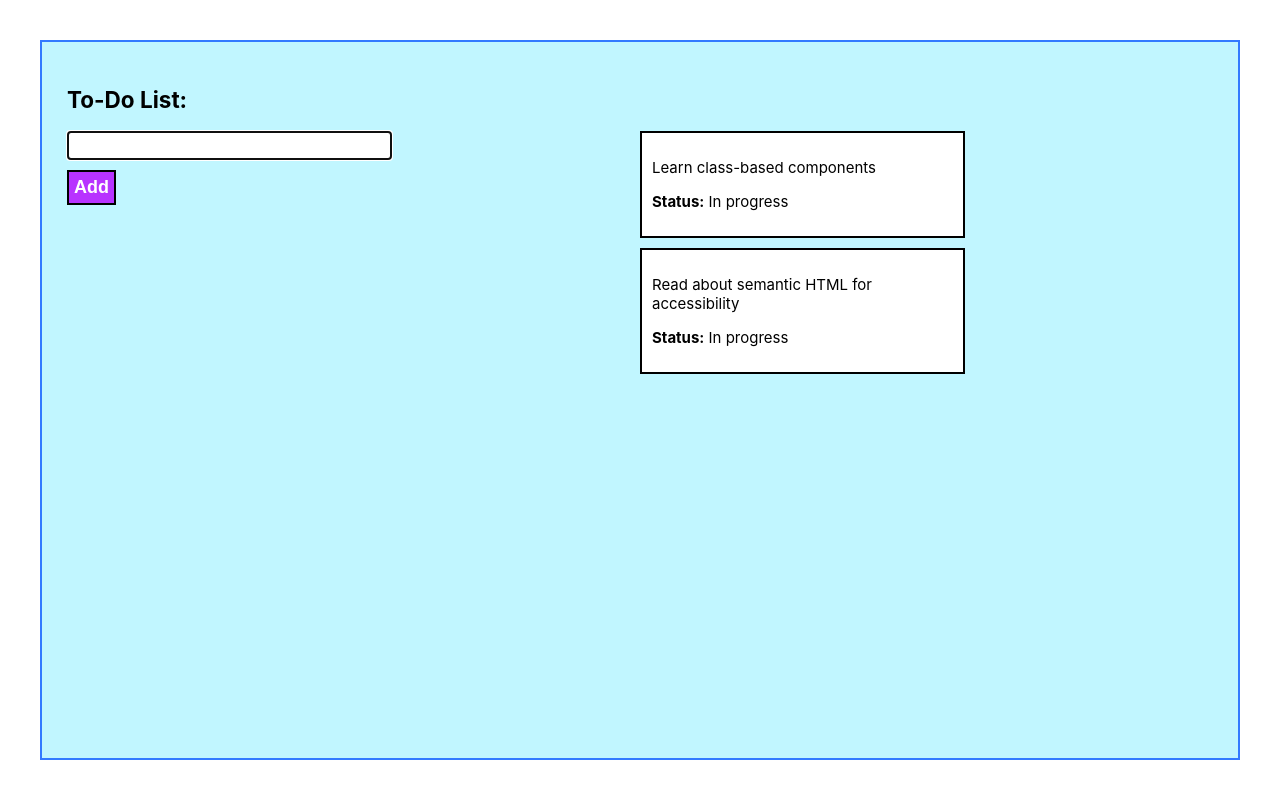
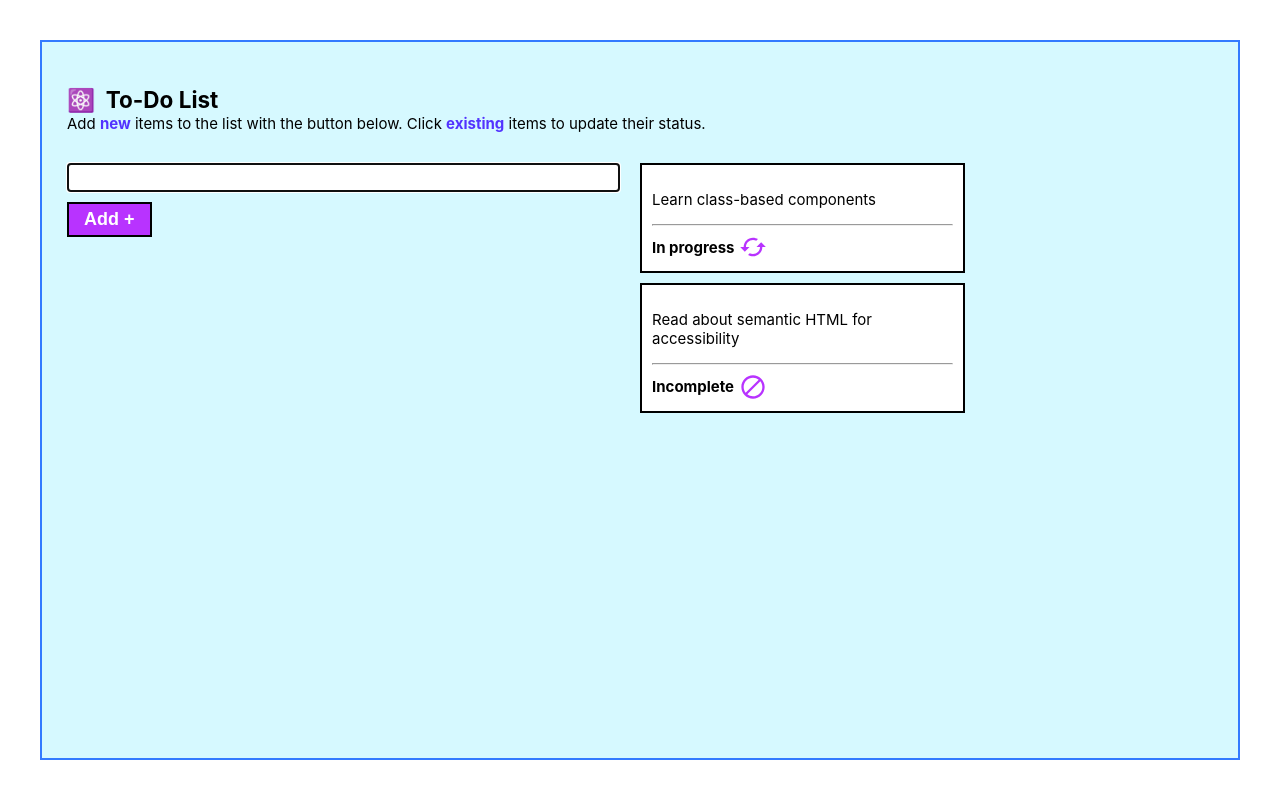
Before and after one commit to hellkat1911/react-todo-app, a React (Create React App) app: page / in a window 1280 px wide. Built offline with nearby package versions, Linux system fonts and the light colour scheme.

Commit message:
Add updatable status to to-do items

```diff
--- a/package.json
+++ b/package.json
@@ -3,6 +3,8 @@
   "version": "0.0.1",
   "private": true,
   "dependencies": {
+    "@material-ui/core": "^4.5.0",
+    "@material-ui/icons": "^4.4.3",
     "prop-types": "^15.7.2",
     "react": "^16.10.2",
     "react-dom": "^16.10.2",
--- a/src/components/Container.jsx
+++ b/src/components/Container.jsx
@@ -4,9 +4,10 @@ import TodoForm from './TodoForm';
 import TodoList from './TodoList';
 
 import todos from '../data/todos';
+import statuses from '../data/statuses';
 
 const Main = styled.main`
-  background: rgba(51, 224, 255, 0.3);
+  background: rgba(51, 224, 255, 0.2);
   border: 2px solid rgba(51, 122, 255, 1);
   margin: 40px;
   min-height: calc(100vh - 80px);
@@ -15,6 +16,18 @@ const Main = styled.main`
   @media (max-width: 805px) {
     margin: 20px;
     min-height: calc(100vh - 40px);
+  }
+`;
+
+const Title = styled.h2`
+  margin-bottom: 0;
+`;
+
+const Instructions = styled.p`
+  margin: 0 0 30px;
+
+  & strong {
+    color: rgba(82, 51, 255, 1);
   }
 `;
 
@@ -38,35 +51,57 @@ export default class Container extends Component {
   constructor(props) {
     super(props);
     this.state = {
-      todos
+      todos,
+      statuses
     };
     this.addNewTodo = this.addNewTodo.bind(this);
+    this.updateStatus = this.updateStatus.bind(this);
   }
 
   addNewTodo(event, value) {
     event.preventDefault();
-    this.setState((state, props) => ({
+    this.setState(state => ({
       todos: [
         ...state.todos,
         {
           id: state.todos.length + 1,
           text: value,
-          status: 'Incomplete'
+          status: this.state.statuses.incomplete
         }
       ]
     }));
   }
 
+  updateStatus(id) {
+    this.setState(state => {
+      const todo = state.todos[id - 1];
+      todo.status = this.cycleStatus(todo.status);
+      return state.todos;
+    });
+  }
+
+  cycleStatus(current) {
+    const statuses = this.state.statuses;
+    if (current === statuses.incomplete) {
+      return statuses.inProgress;
+    } else if (current === statuses.inProgress) {
+      return statuses.done;
+    } else {
+      return statuses.incomplete;
+    }
+  }
+
   render() {
     return (
       <Main id="app-container">
-        <h2>To-Do List:</h2>
+        <Title><span role="img" aria-label="Atom emoji">⚛️</span>&nbsp;&nbsp;To-Do List</Title>
+        <Instructions>Add <strong>new</strong> items to the list with the button below. Click <strong>existing</strong> items to update their status.</Instructions>
         <Flex>
           <Flexed>
             <TodoForm handleSubmit={this.addNewTodo} />
           </Flexed>
           <Flexed>
-            <TodoList todos={this.state.todos} />
+            <TodoList todos={this.state.todos} handleStatus={this.updateStatus} />
           </Flexed>
         </Flex>
       </Main>
--- /dev/null
+++ b/src/components/StatusBar.jsx
@@ -0,0 +1,45 @@
+import React, { Component } from 'react';
+import PropTypes from 'prop-types';
+import styled from 'styled-components';
+import BlockIcon from '@material-ui/icons/Block';
+import CachedIcon from '@material-ui/icons/Cached';
+import DoneIcon from '@material-ui/icons/Done';
+
+import statuses from '../data/statuses';
+
+const Flex = styled.div`
+  align-items: center;
+  display: flex;
+  font-size: 2.8rem;
+
+  & span {
+    font-size: 1.5rem;
+    margin-right: 5px;
+  }
+`;
+
+export default class StatusBar extends Component {
+  constructor(props) {
+    super(props);
+    this.state = {
+      status: {
+        [statuses.incomplete]: <BlockIcon htmlColor="rgba(184, 51, 255, 1)" fontSize="inherit" />,
+        [statuses.inProgress]: <CachedIcon htmlColor="rgba(184, 51, 255, 1)" fontSize="inherit" />,
+        [statuses.done]: <DoneIcon htmlColor="rgba(184, 51, 255, 1)" fontSize="inherit" />
+      }
+    };
+  }
+
+  render() {
+    return (
+      <Flex>
+        <span><strong>{this.props.status}</strong></span>
+        {this.state.status[this.props.status]}
+      </Flex>
+    );
+  }
+}
+
+StatusBar.propTypes = {
+  status: PropTypes.string
+};
--- a/src/components/Todo.jsx
+++ b/src/components/Todo.jsx
@@ -1,27 +1,32 @@
 import React, { Component } from 'react';
 import PropTypes from 'prop-types';
 import styled from 'styled-components';
+import StatusBar from './StatusBar';
 
 const StyledDiv = styled.div`
   background: #fff;
   border: 2px solid #000;
+  cursor: pointer;
   margin-bottom: 10px;
   max-width: 100%;
   padding: 10px;
+  user-select: none;
   width: 325px;
 `;
 
 export default class Todo extends Component {
   render() {
     return (
-      <StyledDiv>
+      <StyledDiv onClick={() => this.props.handleStatus(this.props.todo.id)}>
         <p>{this.props.todo.text}</p>
-        <p><strong>Status:</strong> {this.props.todo.status}</p>
+        <hr style={{ color: '#ccc' }} />
+        <StatusBar status={this.props.todo.status} />
       </StyledDiv>
     );
   }
 }
 
 Todo.propTypes = {
-  todo: PropTypes.object.isRequired
+  todo: PropTypes.object.isRequired,
+  handleStatus: PropTypes.func.isRequired
 };
--- a/src/components/TodoForm.jsx
+++ b/src/components/TodoForm.jsx
@@ -5,6 +5,7 @@ import styled from 'styled-components';
 const StyledForm = styled.form`
   @media (max-width: 805px) {
     margin-bottom: 20px;
+    max-width: 100%;
     text-align: center;
   }
 `;
@@ -14,9 +15,12 @@ const TodoInput = styled.input`
   display: block;
   font-size: 1.8rem;
   margin-bottom: 10px;
-  max-width: 100%;
   padding: 2px;
-  width: 325px;
+  width: calc(100% - 20px);
+
+  @media (max-width: 805px) {
+    width: 100%;
+  }
 `;
 
 const SubmitBtn = styled.input`
@@ -26,7 +30,7 @@ const SubmitBtn = styled.input`
   cursor: pointer;
   font-size: 1.8rem;
   font-weight: 700;
-  padding: 5px;
+  padding: 5px 15px;
 `;
 
 const ref = createRef();
@@ -34,23 +38,23 @@ const ref = createRef();
 export default class TodoForm extends Component {
   constructor(props) {
     super(props);
-    this.handleTodo = this.handleTodo.bind(this);
+    this.handleNewTodo = this.handleNewTodo.bind(this);
   }
 
   componentDidMount() {
     ref.current.focus();
   }
 
-  handleTodo(event) {
+  handleNewTodo(event) {
     this.props.handleSubmit(event, ref.current.value);
     ref.current.value = '';
   }
 
   render() {
     return (
-      <StyledForm onSubmit={this.handleTodo}>
+      <StyledForm onSubmit={this.handleNewTodo}>
         <TodoInput ref={ref} />
-        <SubmitBtn type="submit" value="Add" />
+        <SubmitBtn type="submit" value="Add +" />
       </StyledForm>
     );
   }
--- a/src/components/TodoList.jsx
+++ b/src/components/TodoList.jsx
@@ -1,17 +1,27 @@
 import React, { Component } from 'react';
 import PropTypes from 'prop-types';
+import styled from 'styled-components';
 import Todo from './Todo';
+
+const StyledList = styled.div`
+  @media (max-width: 805px) {
+    align-items: center;
+    display: flex;
+    flex-direction: column;
+  }
+`;
 
 export default class TodoList extends Component {
   render() {
     return (
-      <div id="todo-list">
-        {this.props.todos.map(item => <Todo key={item.id} todo={item} />)}
-      </div>
+      <StyledList id="todo-list">
+        {this.props.todos.map(item => <Todo key={item.id} todo={item} handleStatus={this.props.handleStatus} />)}
+      </StyledList>
     );
   }
 }
 
 TodoList.propTypes = {
-  todos: PropTypes.array.isRequired
+  todos: PropTypes.array.isRequired,
+  handleStatus: PropTypes.func.isRequired
 };
--- /dev/null
+++ b/src/data/statuses.js
@@ -0,0 +1,5 @@
+export default {
+  incomplete: 'Incomplete',
+  inProgress: 'In progress',
+  done: 'Done'
+};
--- a/src/data/todos.js
+++ b/src/data/todos.js
@@ -7,6 +7,6 @@ export default [
   {
     id: 2,
     text: 'Read about semantic HTML for accessibility',
-    status: 'In progress'
+    status: 'Incomplete'
   }
 ];
```
Also changed, not shown: 1 other file (tests, documents, lock files or other folders).
